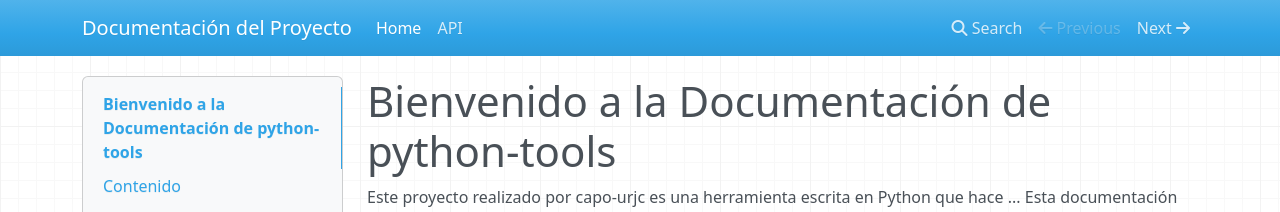
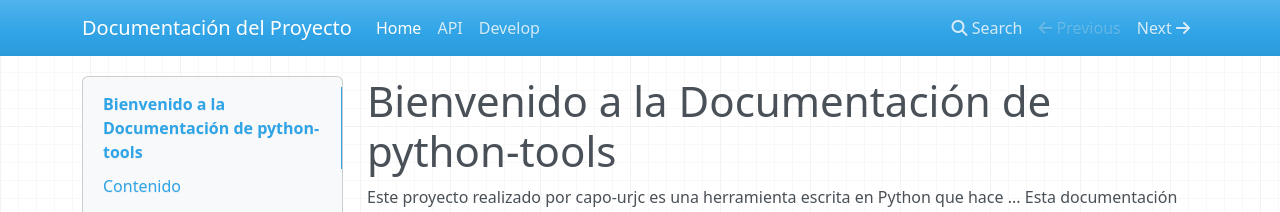
Before and after one commit to capo-urjc/python-tools, an MkDocs documentation site: the page built from docs/index.md, in a window 1280 px wide. Shown: the top 212 px of the page. Built offline with MkDocs 1.6.1, drawn with Linux system fonts in a browser that asks for light colours; nearby versions of some CDN libraries.

Commit message:
github pages

```diff
--- a/mkdocs.yml
+++ b/mkdocs.yml
@@ -5,6 +5,7 @@ site_dir: site  # This site will generate static documentation
 nav:
   - Home: index.md   # main navigation file
   - API: api.md      # File that will be generated with the docstring references.
+  - Develop: develop.md
 
 plugins:
   - search
```
Also changed, not shown: 1 other file.
